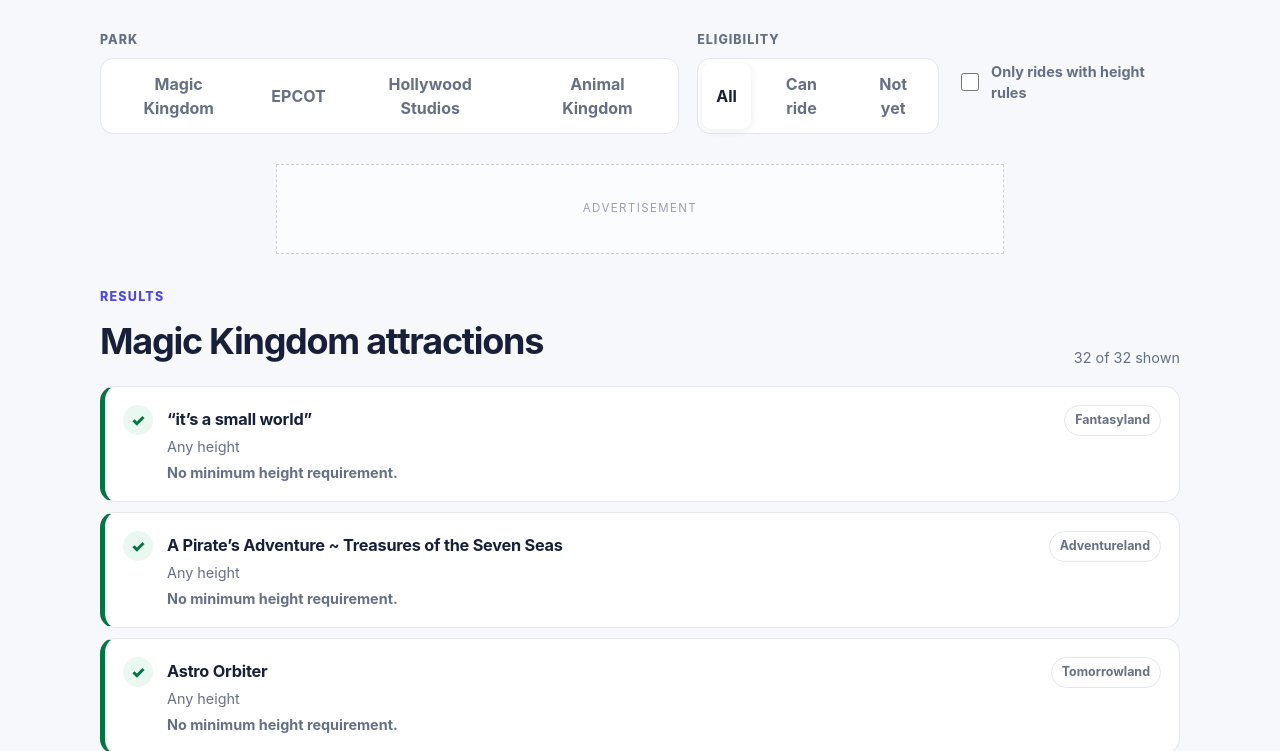
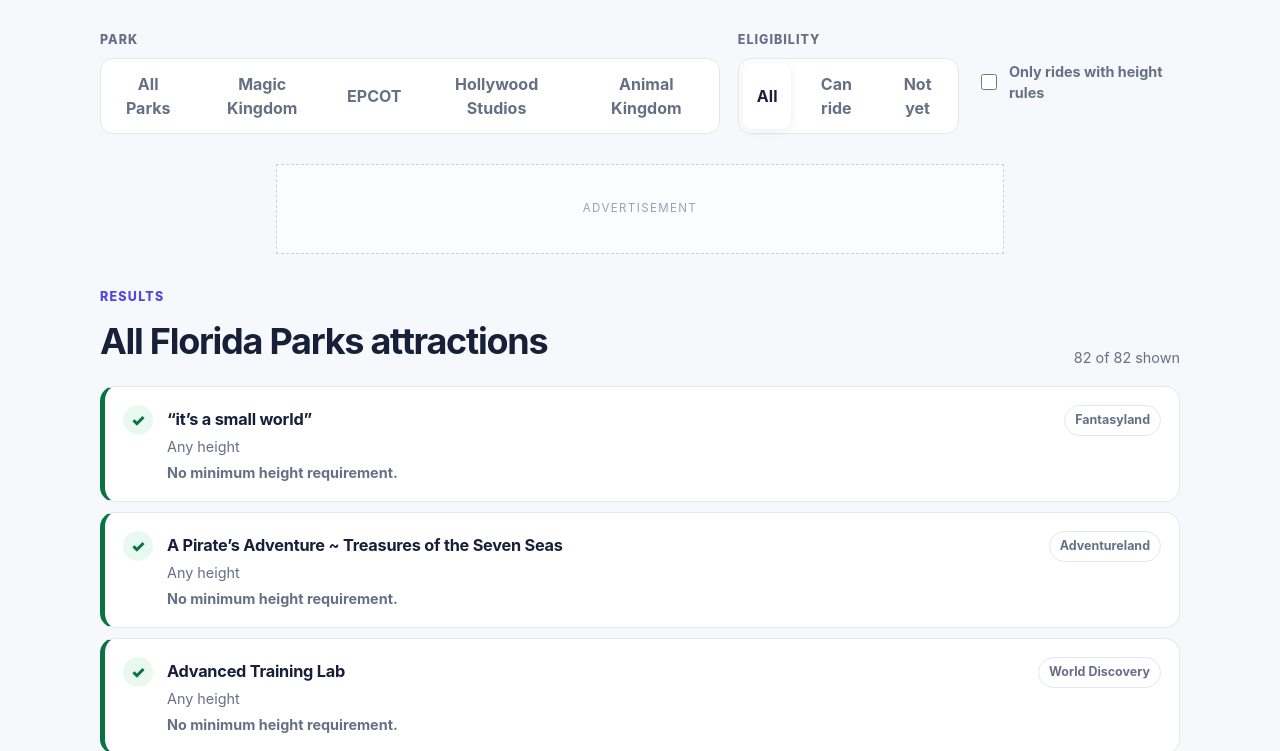
Before and after one commit to x4iiiis/RideHeightChecker, a plain HTML site: page index.html in a window 1280 px wide. Shown: the part 710-1461 px from the top of the page. Drawn offline with Linux system fonts and the light colour scheme.

Commit message:
All parks

```diff
--- a/assets/app.js
+++ b/assets/app.js
@@ -3,7 +3,7 @@ import { parks, rides } from '../data/rides.js';
 const state = {
   unit: 'in',
   heightInches: 40,
-  park: 'magic-kingdom',
+  park: 'all',
   filter: 'all',
   requirementsOnly: false,
   childName: ''
@@ -114,7 +114,9 @@ function formatDetail(ride, status) {
 function render() {
   elements.list.replaceChildren();
 
-  const parkRides = rides.filter(ride => ride.park === state.park);
+  const parkRides = state.park === 'all'
+      ? rides
+      : rides.filter(ride => ride.park === state.park);
 
   const statuses = parkRides.map(ride => ({
     ride,
@@ -130,6 +132,17 @@ function render() {
   elements.parkPill.textContent = activePark.name;
   elements.pageHeading.textContent =
       `What can ${subject} ride at ${activePark.name}?`;
+
+  elements.pageHeading.textContent = state.park === 'all'
+      ? `What can ${subject} ride in Florida?`
+      : `What can ${subject} ride at ${activePark.name}?`;
+
+  elements.resultsTitle.textContent = state.park === 'all'
+      ? 'All Florida attractions'
+      : `${activePark.name} attractions`;
+
+  elements.parkPill.textContent = activePark.shortName;
+
   elements.resultsTitle.textContent =
       `${activePark.name} attractions`;
 
--- a/assets/styles.css
+++ b/assets/styles.css
@@ -122,6 +122,17 @@ legend { width: 100%; margin-bottom: 16px; font-weight: 800; }
   color: var(--muted);
 }
 
+.ride-park-heading {
+  grid-column: 1 / -1;
+  margin: 1.5rem 0 0.25rem;
+  font-size: 1.25rem;
+  font-weight: 800;
+}
+
+.ride-park-heading:first-child {
+  margin-top: 0;
+}
+
 @media (max-width: 760px) {
   .hero { grid-template-columns: 1fr; gap: 26px; padding-top: 42px; }
   .controls { align-items: stretch; flex-direction: column; }
--- a/data/rides.js
+++ b/data/rides.js
@@ -1,4 +1,8 @@
 export const parks = {
+  all: {
+    name: 'All Florida Parks',
+    shortName: 'All Parks'
+  },
   'magic-kingdom': {
     name: 'Magic Kingdom',
     shortName: 'Magic Kingdom'
--- a/index.html
+++ b/index.html
@@ -80,6 +80,15 @@
         <span class="control-label">Park</span>
 
         <div class="filter-buttons" role="group" aria-label="Park filter">
+          <button
+                  type="button"
+                  class="park-button is-active"
+                  data-park="all"
+                  aria-pressed="true"
+          >
+            All Parks
+          </button>
+
           <button
                   type="button"
                   class="park-button is-active"
```
